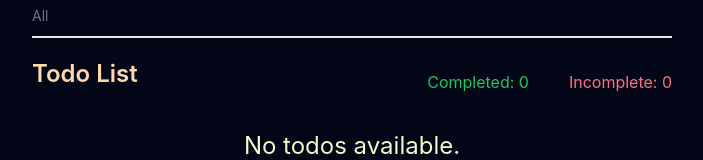
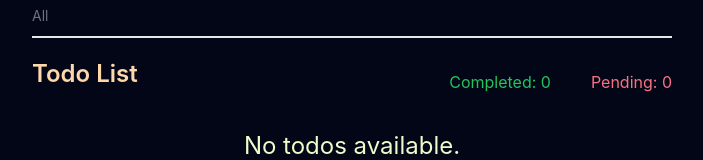
Before and after one commit to raffysama/todo-list, a React (Create React App) app: page / in a window 1280 px wide. Shown: the part 164-324 px from the top of the page, without its empty margins (288-991 px from the left). Built offline with nearby package versions, Linux system fonts and the light colour scheme.

Commit message:
modified text input

```diff
--- a/src/components/Form.jsx
+++ b/src/components/Form.jsx
@@ -59,7 +59,7 @@ function Form({setInputText,setTodos,todos,inputText,setStatus}) {
             <select onChange={statusHandler} className="mt-5 py-2.5 px-0 w-full text-sm text-gray-500 bg-transparent border-0 border-b-2 border-gray-200 appearance-none dark:text-gray-400 dark:border-gray-700 focus:outline-none focus:ring-0 focus:border-gray-200 peer">
                     <option value="all" className='dark:bg-gray-800'>All</option>
                     <option value="completed" className='dark:bg-gray-800'>Completed</option>
-                    <option value="uncompleted" className='dark:bg-gray-800'>Uncompleted</option>
+                    <option value="uncompleted" className='dark:bg-gray-800'>Pending</option>
             </select>
             <div>
 
--- a/src/components/TodoList.jsx
+++ b/src/components/TodoList.jsx
@@ -63,12 +63,12 @@ function TodoList({ todos, setTodos, statusTodos }) {
           </div>
           <div className='flex mt-8'>
           <p className='mr-10 text-green-500'>Completed: {completedCount}</p>
-          <p className='text-rose-400'>Incomplete: {unCompletedCount}</p>
+          <p className='text-rose-400'>Pending: {unCompletedCount}</p>
           </div>
       </div>
       <div>
       {todos.length < 1 ? (
-  <p className='text-lime-100 text-2xl'>No todos available.</p>
+      <p className='text-lime-100 text-2xl'>No todos available.</p>
       ) : (
             isEditing ? <EditTodo
             todoId={editTodoId}
```
